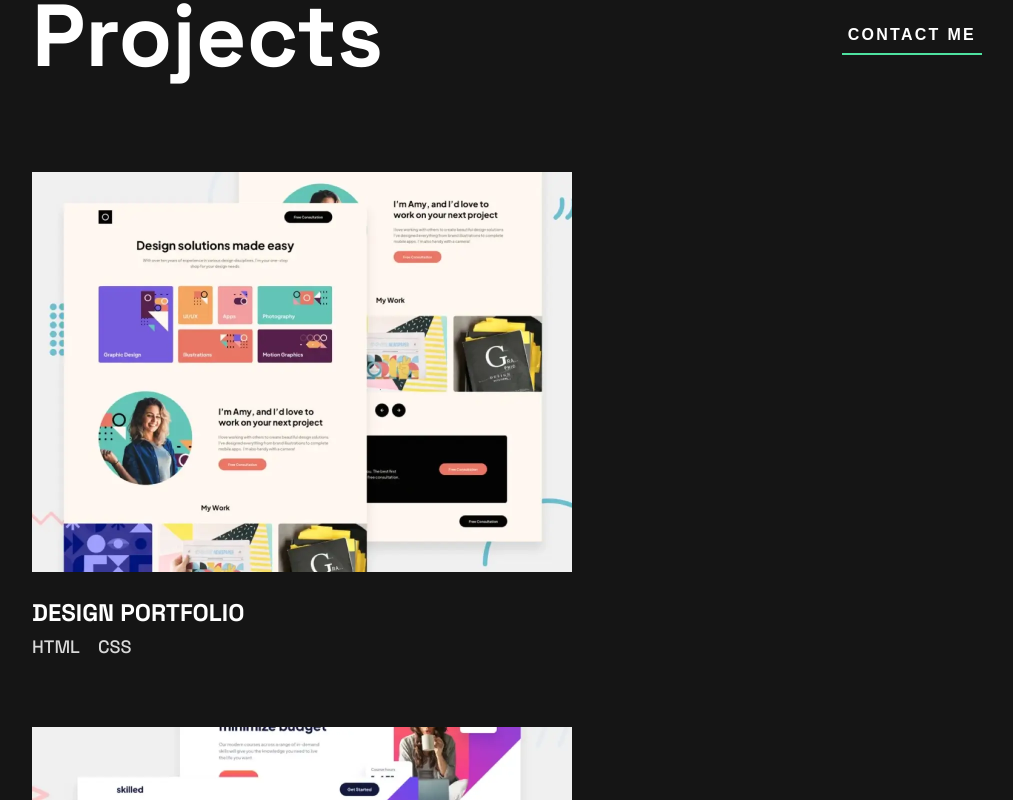
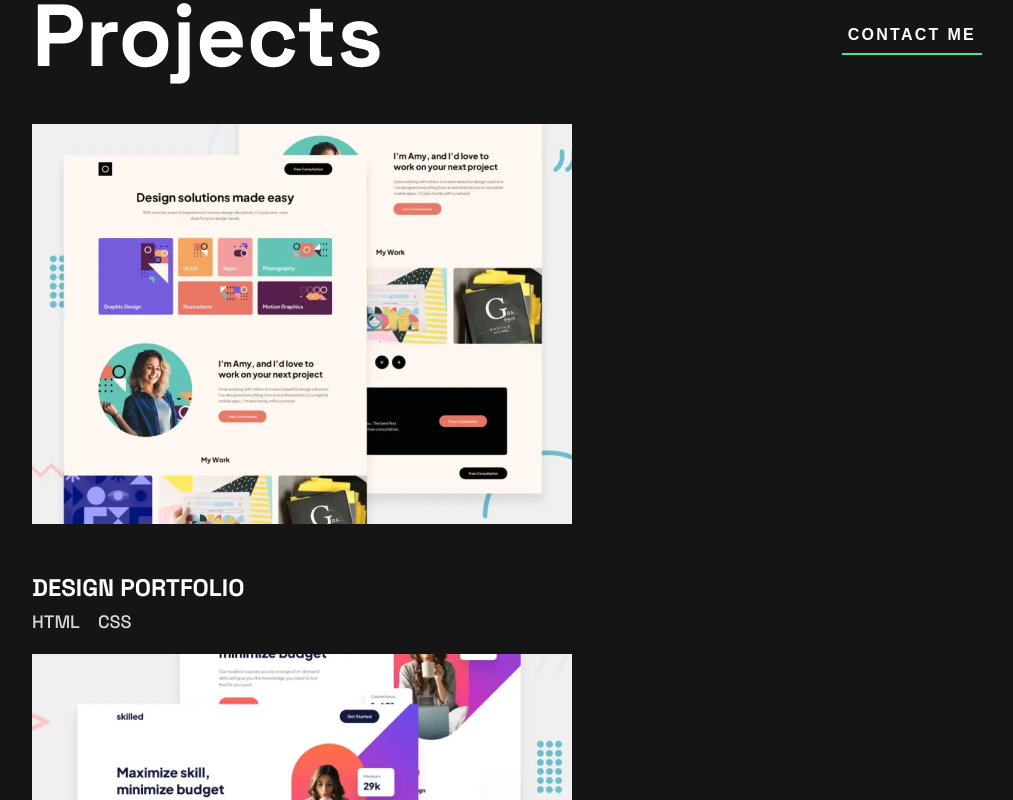
Before and after one commit to Bardia30/portfolio-react-spa, a React (Create React App) app: page / in a window 1280 px wide. Shown: the part 1500-2300 px from the top of the page, without its empty margins (133-1146 px from the left). Built offline with nearby package versions, Linux system fonts and the light colour scheme.

Commit message:
added styling for the different states

```diff
--- a/src/components/ProjectsComponents/Project.jsx
+++ b/src/components/ProjectsComponents/Project.jsx
@@ -1,10 +1,30 @@
-import React from 'react';
+import React, { useState } from 'react';
 import './Projects.scss';
 
 function Project({ image, title, technologies }) {
+  const [isHovered, setIsHovered] = useState(false);
+
   return (
     <section className='card'>
-        <img className='card__image' src={image} alt={title} />
+      <div onMouseEnter={() => { setIsHovered(true); }} onMouseLeave={() => { setIsHovered(false); }} className='card__image-div'>
+        <div className={isHovered ? 'card__buttons-visible' : 'card__buttons-invisible'}>
+          <button className='btn card__cta-project'>View Projects</button>
+          <button className='btn card__cta-code'>View Code</button>
+        </div>
+        <img
+
+          className={isHovered ? "card__image card__image--hover" : 'card__image'}
+          src={image}
+          alt={title}
+        />
+      </div>
+      {/* <img
+        onMouseEnter={() => { setIsHovered(true);}}
+        onMouseLeave={() => { setIsHovered(false); }}
+        className={isHovered ? "card__image card__image--hover" : 'card__image'}
+        src={image}
+        alt={title}
+      /> */}
       <h4 className='card__title'>{title}</h4>
       <section className='card__technologies'>
         {technologies.map(tech => (
--- a/src/components/ProjectsComponents/Projects.scss
+++ b/src/components/ProjectsComponents/Projects.scss
@@ -35,6 +35,39 @@
         width:33.75rem;
         height:25rem;
         padding-bottom:1.25rem;
+        cursor: pointer;
+        position: relative;
+        top:-8rem;
+        &--hover {
+            filter: brightness(0.25);
+        }
+    }
+    &__image-div{
+        width:33.75rem;
+        height:25rem;
+
+    }
+    &__buttons-visible{
+        display: flex;
+        flex-direction: column;
+        position:relative;
+        align-items: center;
+        top:8rem;
+        z-index: 1;
+    }
+    &__buttons-invisible {
+        visibility: hidden;
+    }
+    &__cta-code{
+        width: 8rem;
+        height:2rem;
+        background: none;
+    }
+    &__cta-project{
+        width: 10.75rem;
+        height:2rem;
+        margin-bottom: 3rem;
+        background: none;
     }
     &__title{
         text-transform: uppercase;
@@ -54,4 +87,5 @@
         margin:0;
         padding-bottom:4.3125rem;
     }
+
 }
```
Lines whose indentation alone changed are shown as unchanged.
